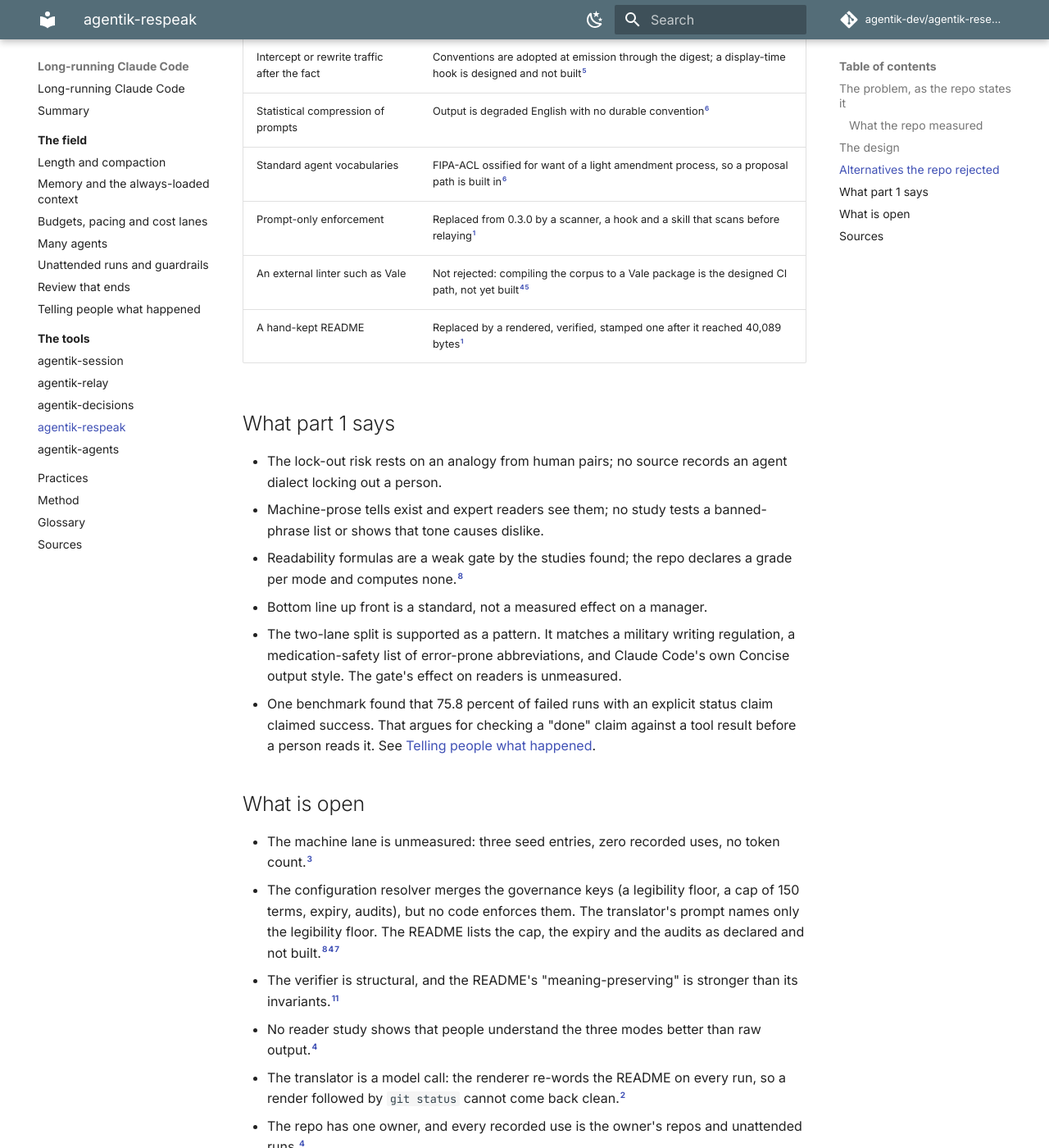
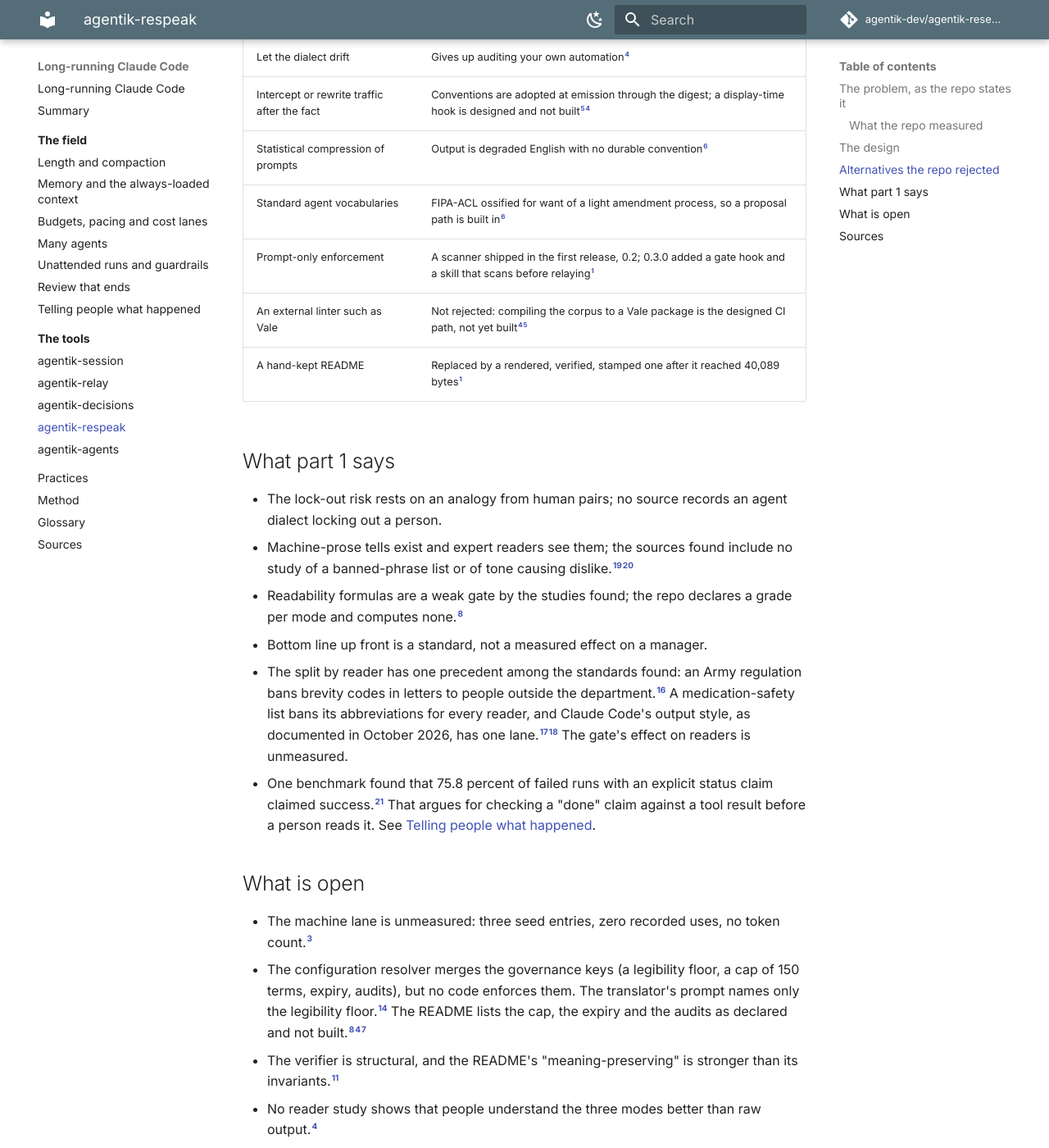
Before and after one commit to agentik-dev/agentik-research, an MkDocs documentation site: the page built from docs/tools/respeak.md, in a window 1280 px wide and 1400 px high, scrolled down 3228 px. Shown: the whole window at 82% size. Built offline with MkDocs 1.6.1 and Material for MkDocs 9.7.7, drawn with Linux system fonts in a browser that asks for light colours; comment, search, counter and statistics services are not loaded; some of the changed text lies outside the part shown.

Commit message:
refute round 2: respeak
Restore the field chapter's single precedent for a split by reader,
state the verifier's multiset rule, date the scanner to 0.2, and cite
the translator's rules, the deferral and the false-success study.

Co-Authored-By: Claude Opus 5.5 <noreply@anthropic.com>
Claude-Session: https://claude.ai/code/session_013eXGWghfSfX5kgteyrh9hv

````diff
--- a/docs/tools/respeak.md
+++ b/docs/tools/respeak.md
@@ -10,7 +10,7 @@ Everything on this page is the repo's record at commit 319f060 unless marked oth
 
 ## The problem, as the repo states it
 
-Agents that write to each other drift into shorthand, and the person supervising becomes the outsider. The pressure to compress is structural: every token spends context. The README names two bad responses. One forces prose on agents and pays the attention cost on every message. The other lets the dialect drift and gives up auditing your own automation.[^readme][^architecture] The first user was the owner's own set of plugins, run unattended with one session handing its work to the next.
+Agents that write to each other drift into shorthand, and the person supervising becomes the outsider. The pressure to compress is structural: every token spends context. The README names two bad responses. One forces prose on agents and pays the attention cost on every message. The other lets the dialect drift and gives up auditing your own automation.[^readme][^architecture] The README's case is a set of Claude Code plugins run unattended, with one session handing its work to the next.[^readme]
 
 A second, smaller problem is that model-written prose carries recognisable tells. To meet it, the corpus bans 234 phrases, six of them labelled as the owner's preference rather than research.[^corpus]
 
@@ -36,10 +36,10 @@ The design draws on a literature the repo surveyed in August 2026. Pairs of peop
 | What enforces it | Instruction only | A scanner, a hook, a CI check and a verifier |
 | Evidence it works | None recorded | Tooling evidence above; no reader study |
 
-- **Modes and profiles.** `eli5` is for a newcomer: one idea per sentence, at most one analogy. `bluf` is for a manager: the result, decision or ask first, forwardable unedited. `technical` is for a peer engineer: the conclusion, then the evidence as a file and line, then open questions. A profile (`exec`, `peer-engineer`, `author`) sets depth and lexicon access and is orthogonal to the mode.[^config][^readme]
+- **Modes and profiles.** `eli5` is for a newcomer: one idea per sentence, at most one analogy. `bluf` is for a manager: the result, decision or ask first, forwardable unedited. `technical` is for a peer engineer: the conclusion, then the evidence as a file and line, then open questions. A profile (`exec`, `peer-engineer`, `author`) sets depth and lexicon access and is orthogonal to the mode.[^config][^readme][^architecture]
 - **The corpus.** It holds 234 banned phrases in 22 categories (96 error, 138 warn), 60 replacement rules and 3 lexicon entries. It also holds a tone map that replaces bare scalars with observable behaviours.[^corpus]
 - **The gate.** A PostToolUse hook on Write and Edit scans the written Markdown file. It blocks with exit 2 on an error-severity hit the write introduced, and fails open on any setup problem. It is opt-in per project. A CI check gates every Markdown file git knows about, using committed configuration only.[^gate]
-- **The verifier.** `respeak-verify-edit.py` holds headings, block structure counts, link targets, fenced code, inline code, numbers and front matter byte-identical across an editorial pass. Its invariants are structural. A review reproduced an appended false paragraph and a flipped "never", and both pass. The fix was deferred. For facts, the only guard is the translator's rule never to add, delete or correct a claim.[^verify][^reviews]
+- **The verifier.** `respeak-verify-edit.py` holds headings, block structure counts, link targets, fenced code and front matter unchanged across an editorial pass, and inline code and numbers as the same multiset. Its invariants are structural. A review reproduced an appended false paragraph and a flipped "never", and both pass. The fix was deferred to its own packet. For facts, the only guard is the translator's rule never to add, delete or correct a claim.[^verify][^reviews][^deferral][^agent]
 - **The include file.** `/respeak:include write` renders a static file of at most 1,500 bytes from the configuration, with no model call. The file is for CLAUDE.md to import, so a reader without the plugin still gets the rules.[^include]
 
 ```mermaid
@@ -65,30 +65,30 @@ The diagram follows the README, the architecture document, the gate script and t
 |---|---|
 | Force agents to write full prose | Pays the attention cost on every message[^readme] |
 | Let the dialect drift | Gives up auditing your own automation[^readme] |
-| Intercept or rewrite traffic after the fact | Conventions are adopted at emission through the digest; a display-time hook is designed and not built[^architecture] |
+| Intercept or rewrite traffic after the fact | Conventions are adopted at emission through the digest; a display-time hook is designed and not built[^architecture][^readme] |
 | Statistical compression of prompts | Output is degraded English with no durable convention[^researchsurvey] |
 | Standard agent vocabularies | FIPA-ACL ossified for want of a light amendment process, so a proposal path is built in[^researchsurvey] |
-| Prompt-only enforcement | Replaced from 0.3.0 by a scanner, a hook and a skill that scans before relaying[^changelog] |
+| Prompt-only enforcement | A scanner shipped in the first release, 0.2; 0.3.0 added a gate hook and a skill that scans before relaying[^changelog] |
 | An external linter such as Vale | Not rejected: compiling the corpus to a Vale package is the designed CI path, not yet built[^readme][^architecture] |
 | A hand-kept README | Replaced by a rendered, verified, stamped one after it reached 40,089 bytes[^changelog] |
 
 ## What part 1 says
 
 - The lock-out risk rests on an analogy from human pairs; no source records an agent dialect locking out a person.
-- Machine-prose tells exist and expert readers see them; no study tests a banned-phrase list or shows that tone causes dislike.
+- Machine-prose tells exist and expert readers see them; the sources found include no study of a banned-phrase list or of tone causing dislike.[^kobak][^russell]
 - Readability formulas are a weak gate by the studies found; the repo declares a grade per mode and computes none.[^config]
 - Bottom line up front is a standard, not a measured effect on a manager.
-- The two-lane split is supported as a pattern. It matches a military writing regulation, a medication-safety list of error-prone abbreviations, and Claude Code's own Concise output style. The gate's effect on readers is unmeasured.
-- One benchmark found that 75.8 percent of failed runs with an explicit status claim claimed success. That argues for checking a "done" claim against a tool result before a person reads it. See [Telling people what happened](../field/telling-people.md).
+- The split by reader has one precedent among the standards found: an Army regulation bans brevity codes in letters to people outside the department.[^army] A medication-safety list bans its abbreviations for every reader, and Claude Code's output style, as documented in October 2026, has one lane.[^ismp][^outputstyles] The gate's effect on readers is unmeasured.
+- One benchmark found that 75.8 percent of failed runs with an explicit status claim claimed success.[^advani] That argues for checking a "done" claim against a tool result before a person reads it. See [Telling people what happened](../field/telling-people.md).
 
 ## What is open
 
 - The machine lane is unmeasured: three seed entries, zero recorded uses, no token count.[^corpus]
-- The configuration resolver merges the governance keys (a legibility floor, a cap of 150 terms, expiry, audits), but no code enforces them. The translator's prompt names only the legibility floor. The README lists the cap, the expiry and the audits as declared and not built.[^config][^readme][^tests]
+- The configuration resolver merges the governance keys (a legibility floor, a cap of 150 terms, expiry, audits), but no code enforces them. The translator's prompt names only the legibility floor.[^agent] The README lists the cap, the expiry and the audits as declared and not built.[^config][^readme][^tests]
 - The verifier is structural, and the README's "meaning-preserving" is stronger than its invariants.[^reviews]
 - No reader study shows that people understand the three modes better than raw output.[^readme]
 - The translator is a model call: the renderer re-words the README on every run, so a render followed by `git status` cannot come back clean.[^sittings]
-- The repo has one owner, and every recorded use is the owner's repos and unattended runs.[^readme]
+- The repo has one owner, and every recorded use is on the owner's own repos and sites.[^readme][^changelog]
 
 ## Sources
 
@@ -105,3 +105,11 @@ The diagram follows the README, the architecture document, the gate script and t
 [^reviews]: agentik-dev/agentik-respeak, "design/review-adv6.md", finding ADV6-4, commit 319f060, <https://github.com/agentik-dev/agentik-respeak/blob/319f060/design/review-adv6.md>.
 [^include]: agentik-dev/agentik-respeak, "design/include-r1.md", commit 319f060, <https://github.com/agentik-dev/agentik-respeak/blob/319f060/design/include-r1.md>.
 [^skill]: agentik-dev/agentik-respeak, "plugin/skills/respeak/SKILL.md", commit 319f060, <https://github.com/agentik-dev/agentik-respeak/blob/319f060/plugin/skills/respeak/SKILL.md>.
+[^agent]: agentik-dev/agentik-respeak, "plugin/agents/respeak.md", the translator's rules, commit 319f060, <https://github.com/agentik-dev/agentik-respeak/blob/319f060/plugin/agents/respeak.md>.
+[^deferral]: agentik-dev/agentik-respeak, "history/sittings/2026-09-23-6.md", commit 319f060, <https://github.com/agentik-dev/agentik-respeak/blob/319f060/history/sittings/2026-09-23-6.md>.
+[^army]: Department of the Army, "Army Regulation 25-50, Preparing and Managing Correspondence", 10 October 2020, <https://www.maine.gov/dvem/policies/documents/AR%2025-50%20(10%20October%202020).pdf>.
+[^ismp]: Institute for Safe Medication Practices, "List of Error-Prone Abbreviations", 2024, <https://home.ecri.org/blogs/ismp-resources/list-of-error-prone-abbreviations>.
+[^outputstyles]: Anthropic, "Output styles", Claude Code documentation read 2026-10-14, <https://code.claude.com/docs/en/output-styles>.
+[^kobak]: Dmitry Kobak et al., "Delving into LLM-assisted writing in biomedical publications through excess vocabulary", July 2025, <https://arxiv.org/abs/2406.07016>.
+[^russell]: Jenna Russell et al., "People who frequently use ChatGPT for writing tasks are accurate and robust detectors of AI-generated text", January 2025, <https://arxiv.org/abs/2501.15654>.
+[^advani]: Advani, "From Confident Closing to Silent Failure: Characterizing False Success in LLM Agents", June 2026, <https://arxiv.org/abs/2606.09863>.
````
Also changed, not shown: other parts of docs/tools/respeak.md (+1 -1 lines), docs/sources.md (+1 -0 lines), research/sources/agentik-respeak-sitting-2026-09-23-6.md (added, +17 -0 lines).
